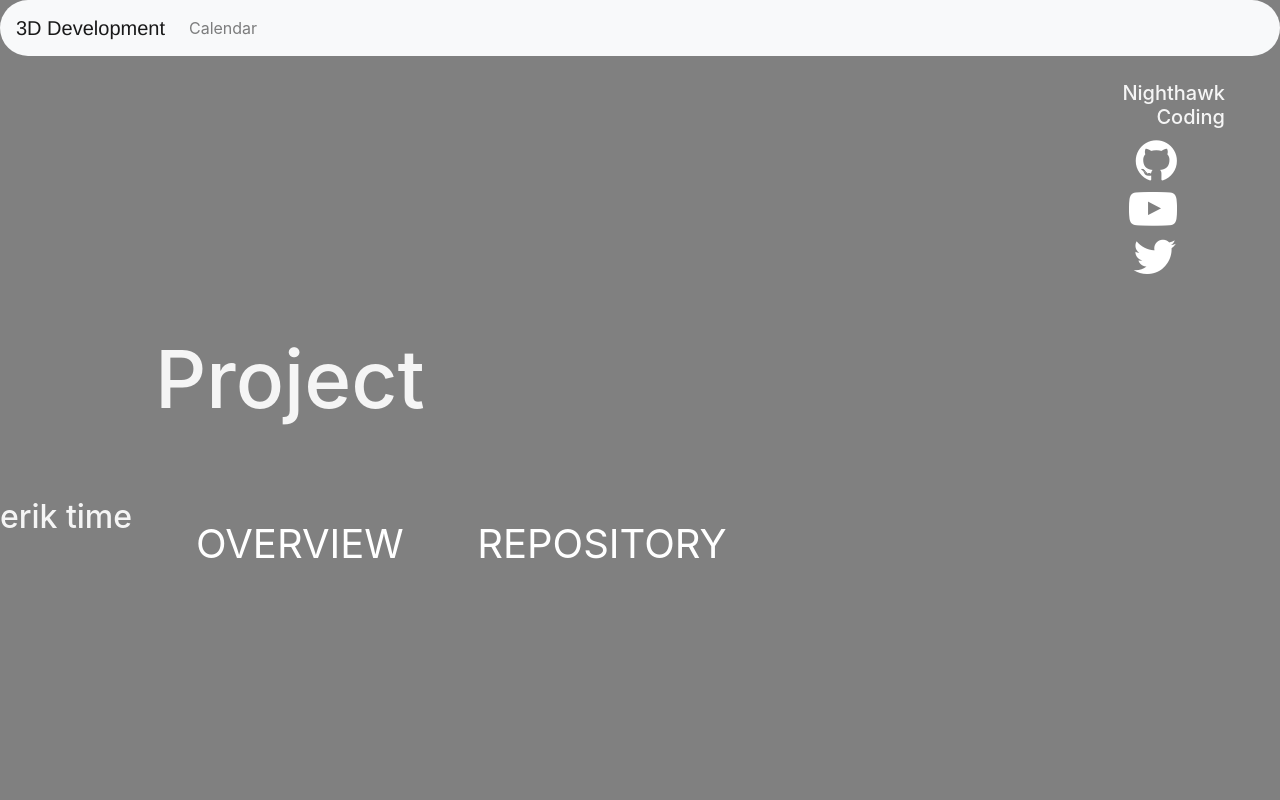
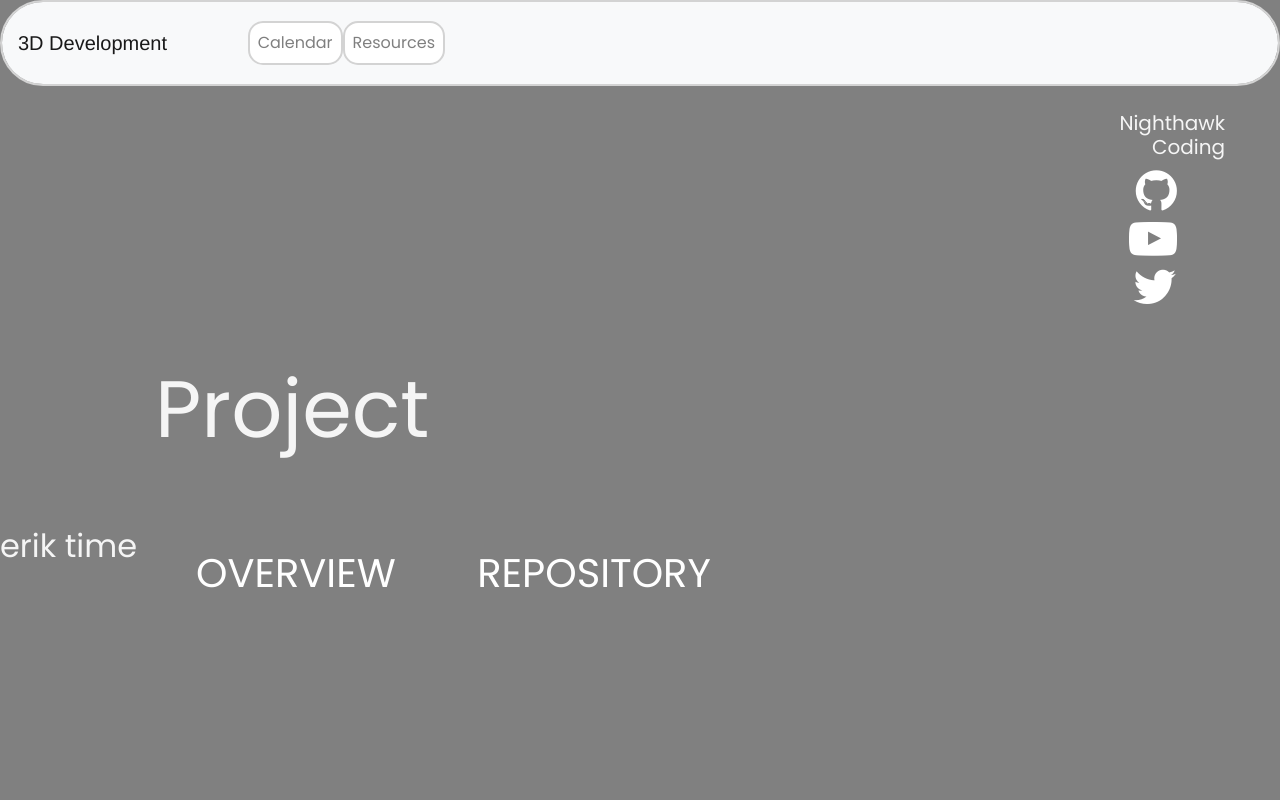
Before and after one commit to Naevey/grup-grass, a Flask app: page /erik/ in a window 1280 px wide. Run offline with Flask 2, Linux system fonts and the light colour scheme; some libraries are stand-ins or nearby versions.

Commit message:
index design

```diff
--- a/templates/layouts/navbar.html
+++ b/templates/layouts/navbar.html
@@ -1,3 +1,24 @@
+<style>
+    @import url('https://fonts.googleapis.com/css2?family=Poppins&display=swap');
+    body{
+        font-family: 'Poppins', sans-serif;
+    }
+</style>
+<style>
+    .nav-item{
+        border-radius: 15px;
+        border: 2px solid #D3D3D3;
+        background-color: white;
+    }
+    .nav-item:hover{
+        background-color: black;
+        color:white;
+    }
+    .navborder{
+        border-radius: 100px;
+        border: 2px solid #D3D3D3;
+    }
+</style>
 <div class="navborder">
     <nav class="navbar navbar-expand-lg navbar-light bg-light rounded-pill">
     <a class="navbar-brand" href="/" style="font-family: Helvetica" title="3D Dev">3D Development</a>
@@ -5,9 +26,12 @@
         <span class="navbar-toggler-icon"></span>
     </button>
     <div class="collapse navbar-collapse" id="navbarNavAltMarkup">
-        <ul class="navbar-nav mr-auto">
+        <ul class="navbar-nav mr-auto" style="padding-left:5%; margin:1%">
+            <li class="nav-item" >
+                <a class="nav-link" href="calendar">Calendar</a>
+            </li>
             <li class="nav-item">
-                <a class="nav-link" href="calendar">Calendar</a>
+                <a class="nav-link" href="">Resources</a>
             </li>
         </ul>
     </div>
```
Also changed, not shown: templates/index.html (+17 -5 lines).
